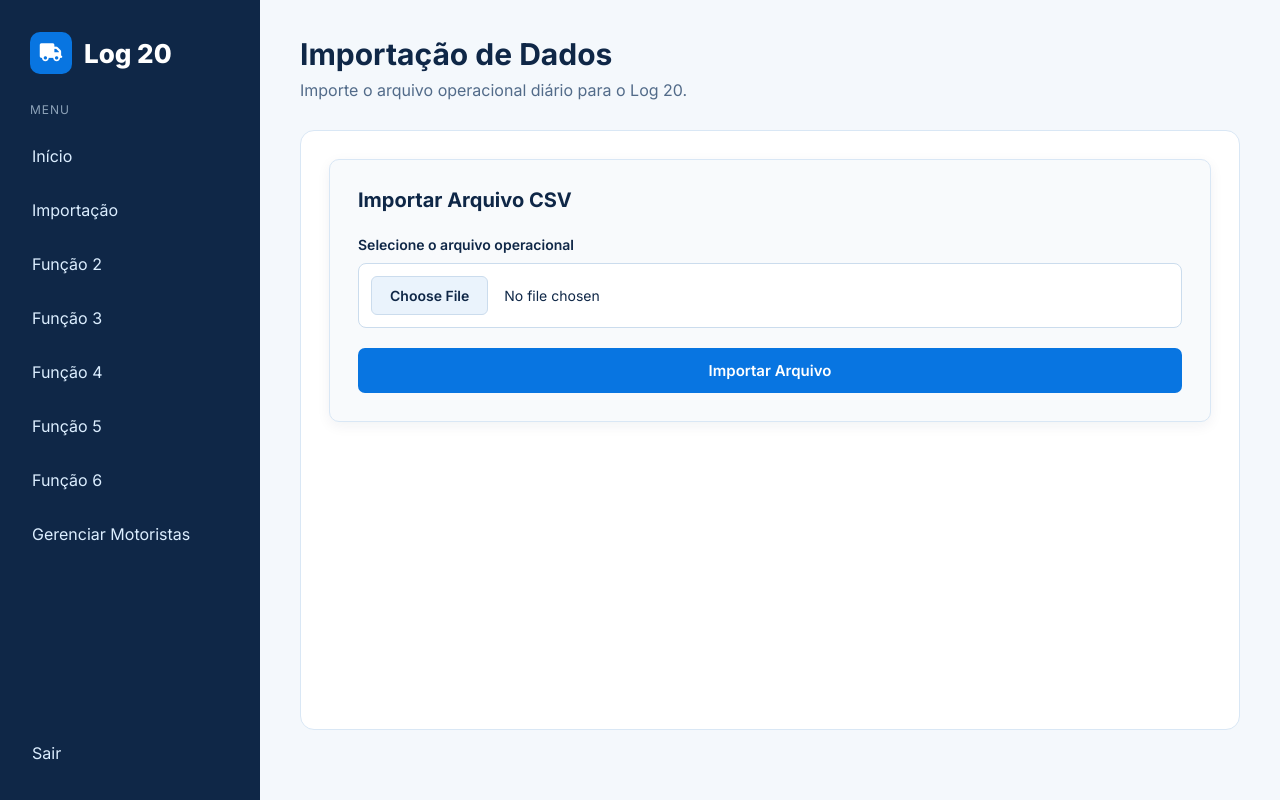
After one commit to LucasNunespy/Log_20, a Flask app: page /importacao in a window 1280 px wide. The commit adds this page. Run offline with Flask 3, Linux system fonts and the light colour scheme.

Commit message:
feat: implementa importacao CSV com Flask, SQLAlchemy e MySQL
Implementa upload, leitura e processamento de arquivos CSV da Bees Delivery, com persistencia de mapas e entregas, vinculacao aos motoristas cadastrados e prevencao de duplicidades. Funcionalidade desenvolvida com auxilio de inteligencia artificial e validada com testes de importacao e consultas ao banco.

```diff
--- a/app.py
+++ b/app.py
@@ -1,4 +1,4 @@
-from flask import Flask, render_template, redirect, url_for
+from flask import Flask, render_template, redirect, url_for, request
 from config import Config
 from database.db import db
 from routes.auth_routes import auth
@@ -7,6 +7,7 @@ from routes.motoristas_routes import motoristas
 from models.motoristas import Motorista
 from models.mapas import Mapa
 from models.entregas import Entrega
+from routes.importacao_routes import importacao
 
 app = Flask(__name__)
 
@@ -16,10 +17,13 @@ db.init_app(app)
 
 app.register_blueprint(auth)
 app.register_blueprint(motoristas)
+app.register_blueprint(importacao)
+
 
 @app.route("/")
 def home():
     return redirect(url_for("auth.login"))
+
 
 @app.route("/index")
 def index():
--- a/models/mapas.py
+++ b/models/mapas.py
@@ -12,7 +12,7 @@ class Mapa(db.Model):
         db.ForeignKey("motoristas.id"),
         nullable=False
     )
-    km_previsto = db.Column(db.Numeric(10, 2), nullable=False)
+    km_previsto = db.Column(db.Numeric(10, 2), nullable=True)
 
     motorista = db.relationship(
     "Motorista",
--- /dev/null
+++ b/routes/importacao_routes.py
@@ -0,0 +1,35 @@
+
+from flask import Blueprint, render_template, request
+from services.importacao_service import processar_csv
+
+
+importacao = Blueprint("importacao", __name__)
+
+
+@importacao.route("/importacao", methods=["GET", "POST"])
+def pagina_importacao():
+
+    if request.method == "POST":
+
+        arquivo = request.files.get("arquivo")
+
+        if arquivo is None or arquivo.filename == "":
+            return "Nenhum arquivo selecionado", 400
+
+        try:
+            resultado = processar_csv(arquivo)
+
+        except (ValueError, KeyError) as erro:
+            return f"Erro na importação: {erro}", 400
+
+        except Exception:
+            return "Erro ao importar o arquivo. Verifique o terminal.", 500
+
+        return (
+            f"Importação concluída! "
+            f"Mapas: {resultado['mapas']} | "
+            f"Entregas: {resultado['entregas']} | "
+            f"Mapas já existentes: {resultado['ignorados']}"
+        ), 200
+
+    return render_template("importacao.html")
--- a/static/css/style.css
+++ b/static/css/style.css
@@ -509,3 +509,170 @@ body {
     color: #0f2747;
     font-weight: 600;
 }
+
+
+/* =========================
+   IMPORTAÇÃO DE DADOS
+========================= */
+
+/* CABEÇALHO */
+
+.importacao-header {
+    margin-bottom: 30px;
+}
+
+.importacao-header h2 {
+    margin: 0 0 8px;
+    font-size: 30px;
+    font-weight: 700;
+    color: #0f2747;
+}
+
+.importacao-header p {
+    margin: 0;
+    font-size: 16px;
+    color: #526b89;
+}
+
+
+/* =========================
+   ÁREA PRINCIPAL
+========================= */
+
+.importacao-container {
+    min-height: 600px;
+    padding: 28px;
+
+    background-color: #ffffff;
+    border: 1px solid #d9e7f5;
+    border-radius: 14px;
+}
+
+
+/* =========================
+   CAIXA DE IMPORTAÇÃO
+========================= */
+
+.importacao-box {
+    padding: 28px;
+
+    background-color: #f8fafc;
+    border: 1px solid #d9e7f5;
+    border-radius: 10px;
+
+    box-shadow: 0 4px 14px rgba(15, 39, 71, 0.06);
+}
+
+.importacao-box h3 {
+    margin: 0 0 24px;
+
+    font-size: 20px;
+    font-weight: 700;
+    color: #0f2747;
+}
+
+
+/* =========================
+   FORMULÁRIO
+========================= */
+
+.importacao-form {
+    display: flex;
+    flex-direction: column;
+    gap: 20px;
+}
+
+.importacao-campo {
+    display: flex;
+    flex-direction: column;
+    gap: 10px;
+}
+
+.importacao-campo label {
+    font-size: 14px;
+    font-weight: 600;
+    color: #0f2747;
+}
+
+
+/* =========================
+   SELEÇÃO DO ARQUIVO
+========================= */
+
+.importacao-campo input[type="file"] {
+    width: 100%;
+    padding: 12px;
+
+    background-color: #ffffff;
+    border: 1px solid #cbdced;
+    border-radius: 8px;
+
+    color: #0f2747;
+    font-family: "Inter", sans-serif;
+    font-size: 14px;
+}
+
+.importacao-campo input[type="file"]::file-selector-button {
+    padding: 10px 18px;
+    margin-right: 16px;
+
+    background-color: #eaf3fc;
+    color: #0f2747;
+
+    border: 1px solid #cbdced;
+    border-radius: 6px;
+
+    font-family: "Inter", sans-serif;
+    font-size: 14px;
+    font-weight: 600;
+
+    cursor: pointer;
+}
+
+.importacao-campo input[type="file"]::file-selector-button:hover {
+    background-color: #dceeff;
+}
+
+
+/* =========================
+   BOTÃO IMPORTAR
+========================= */
+
+.importacao-botao {
+    width: 100%;
+    padding: 13px 20px;
+
+    background-color: #0875e1;
+    color: #ffffff;
+
+    border: none;
+    border-radius: 7px;
+
+    font-family: "Inter", sans-serif;
+    font-size: 15px;
+    font-weight: 600;
+
+    cursor: pointer;
+    transition: background-color 0.2s;
+}
+
+.importacao-botao:hover {
+    background-color: #0566c5;
+}
+
+
+/* =========================
+   MENSAGEM DE RETORNO
+========================= */
+
+.importacao-mensagem {
+    margin-top: 18px;
+
+    font-size: 14px;
+    font-weight: 600;
+    color: #0f2747;
+}
+
+.importacao-mensagem:empty {
+    display: none;
+}
--- a/templates/base.html
+++ b/templates/base.html
@@ -43,8 +43,8 @@
                     Início
                 </a>
 
-                <a href="#" class="menu-item">
-                    Função 1
+                <a href="{{ url_for('importacao.pagina_importacao') }}" class="menu-item">
+                    Importação
                 </a>
 
                 <a href="#" class="menu-item">
--- /dev/null
+++ b/templates/importacao.html
@@ -0,0 +1,58 @@
+
+{% extends "base.html" %}
+
+{% block title %}Importação de Dados - Log 20{% endblock %}
+
+{% block content %}
+
+<div class="importacao-header">
+    <h2>Importação de Dados</h2>
+    <p>Importe o arquivo operacional diário para o Log 20.</p>
+</div>
+
+<div class="importacao-container">
+
+    <div class="importacao-box">
+
+        <h3>Importar Arquivo CSV</h3>
+
+        <form id="form-importacao"
+              class="importacao-form"
+              action="{{ url_for('importacao.pagina_importacao') }}"
+              method="POST"
+              enctype="multipart/form-data">
+
+            <div class="importacao-campo">
+
+                <label for="arquivo-csv">
+                    Selecione o arquivo operacional
+                </label>
+
+                <input
+                    type="file"
+                    id="arquivo-csv"
+                    name="arquivo"
+                    accept=".csv"
+                    required
+                >
+
+            </div>
+
+            <button type="submit" class="importacao-botao">
+                Importar Arquivo
+            </button>
+
+        </form>
+
+        <p id="mensagem-importacao" class="importacao-mensagem"></p>
+
+    </div>
+
+</div>
+
+{% endblock %}
+
+{% block scripts %}
+<link rel="stylesheet"
+      href="{{ url_for('static', filename='css/importacao.css') }}">
+{% endblock %}
```
Also changed, not shown: services/importacao_service.py (added, +142 -0 lines).
